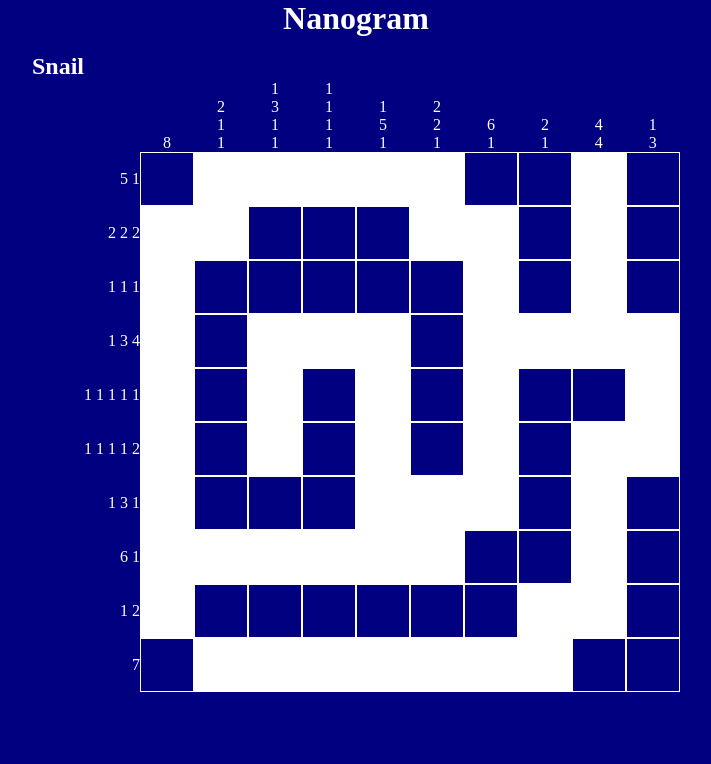
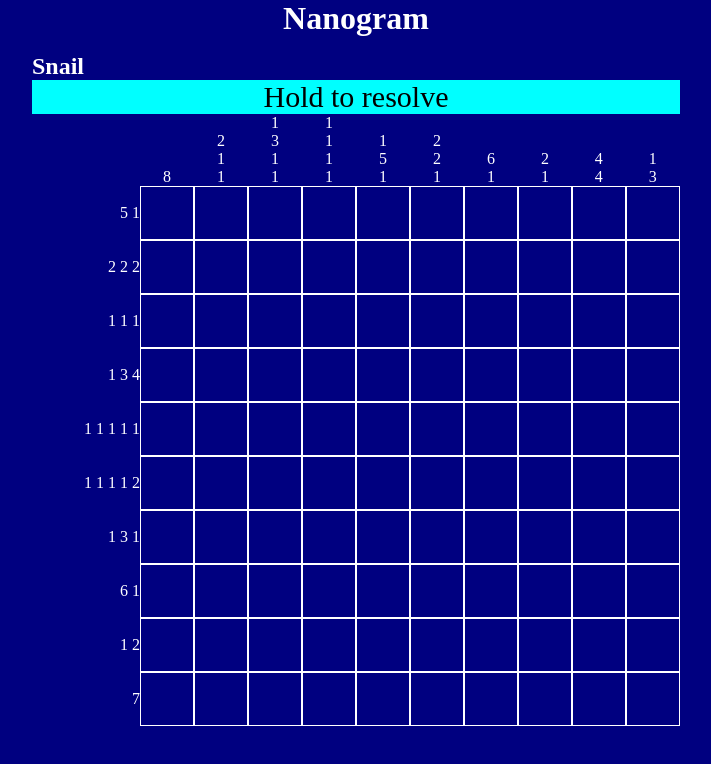
Before and after one commit to AlexViti/html-css-12bool, a plain HTML site: page bonus/index.html in a window 1280 px wide. Shown: the whole page, without its empty margins (284-995 px from the left). Drawn offline with Linux system fonts and the light colour scheme.

Commit message:
Bonus - Add botton to resolve

```diff
--- a/bonus/css/style.css
+++ b/bonus/css/style.css
@@ -2,10 +2,6 @@
 
 .debug .pixel {
 	border: 1px solid white;
-}
-
-.debug .yes {
-	background-color: white;
 }
 
 /* Common */
@@ -49,3 +45,36 @@ h1 {
 	justify-content: flex-end;
 	align-items: center;
 }
+
+.pixel:hover {
+	cursor: pointer;
+}
+
+/* .yes:hover {
+	animation: resolve .2s linear 0s 1 forwards;
+}
+
+@keyframes resolve {
+	100%{
+		background-color: white;
+	}
+} */
+
+.debug .resolve {
+	text-align: center;
+	font-size: 30px;
+	background-color: aqua;
+	color: black;
+}
+
+.resolve:hover {
+	cursor: pointer;
+}
+
+.yes {
+	transition: background-color .5s;
+}
+
+.resolve:active~.row>.yes{
+	background-color: white;
+}
--- a/bonus/index.html
+++ b/bonus/index.html
@@ -19,6 +19,7 @@
 	<section class="container">
 
 		<h2>Snail</h2>
+		<div class="resolve">Hold to resolve</div>
 		<div class="row number">
 			<div class="col-xs-offset-2 col-xs-1"><span>8</span></div>
 			<div class="col-xs-1"><span>2</span> <span>1</span><span>1</span></div>
@@ -161,6 +162,7 @@
 			<div class="col-xs-1 pixel"></div>
 			<div class="col-xs-1 pixel"></div>
 		</div>
+
 	</section>
 
 </body>
```
